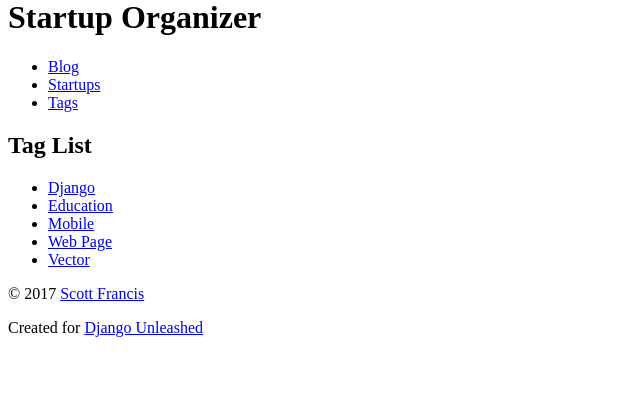
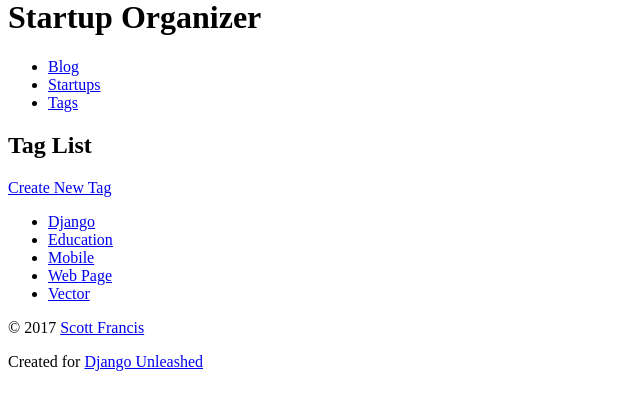
Before and after one commit to sgf14/suorganizer, a Django app: page /tag/ in a window 1280 px wide. Shown: the part 22-434 px from the top of the page, without its empty margins (0-640 px from the left). Run offline with Django 3.2, Linux system fonts and the light colour scheme; data comes from the database, SQL or seed files in the repository; both versions use the stored data as it was after the commit.

Commit message:
partial chap 8 displaying forms in templates updates.  partially tested,  can now create new tags in UI.

```diff
--- a/organizer/templates/organizer/tag_list.html
+++ b/organizer/templates/organizer/tag_list.html
@@ -6,6 +6,11 @@
 
     {% block content %}
     <h2>Tag List</h2>
+        <div>
+            <a href="{% url 'organizer_tag_create' %}">
+                Create New Tag
+            </a>
+        </div>
     <ul>
         {% for tag in tag_list %}
         <li>
--- a/organizer/urls.py
+++ b/organizer/urls.py
@@ -1,7 +1,7 @@
 from django.conf.urls import url
 
 from .views import (
-    startup_detail, startup_list, tag_list, tag_detail
+    TagCreate, startup_detail, startup_list, tag_list, tag_create, tag_detail
     )
 
 # see pg 148, this is supported by view.py, which then calls the html template file(s)
@@ -18,6 +18,10 @@ urlpatterns = [
         tag_list,
         name='organizer_tag_list'
         ),
+    url(r'^tag/create/$',
+        TagCreate.as_view(),
+        name='organizer_tag_create'
+        ),
     # see pg 130 for regex pattern
     url(r'^tag/(?P<slug>[\w\-]+)/$',
         tag_detail,
--- a/organizer/views.py
+++ b/organizer/views.py
@@ -1,7 +1,9 @@
-from django.shortcuts import (get_object_or_404, render)
+from django.shortcuts import (get_object_or_404, redirect, render)
+from django.views.generic import View
 from .models import Startup, Tag
+from .forms import TagForm
 
-# see pg 149 and 150- statted with tags first in book example
+# see pg 149 and 150- started with tags first in book example
 def startup_list(request):
     return render(
         request,
@@ -36,3 +38,42 @@ def tag_detail(request, slug):
         'organizer/tag_detail.html',
         {'tag': tag}
     )
+
+
+def tag_create(request):
+    if request.method == 'POST':
+        form = TagForm(request.POST)
+        if form.is_valid():
+            new_tag = form.save()
+            return redirect(new_tag)
+        else: # empty or invalid data
+            form = TagForm()
+        return render(
+            request,
+            'organizer/tag_form.html',
+            {'form': form}
+        )
+
+
+class TagCreate(View):
+    form_class = TagForm
+    template_name = 'organizer/tag_form.html'
+
+    def get(self, request):
+        return render(
+            request,
+            self.template_name,
+            {'form': self.form_class()}
+        )
+
+    def post(self, request):
+        bound_form = self.form_class(request.POST)
+        if bound_form.is_valid():
+            new_tag = bound_form.save()
+            return redirect(new_tag)
+        else:
+            return render(
+                request,
+                self.template_name,
+                {'form': bound_form}
+            )
```
Also changed, not shown: organizer/templates/organizer/tag_form.html (added, +68 -0 lines), db.sqlite3.
